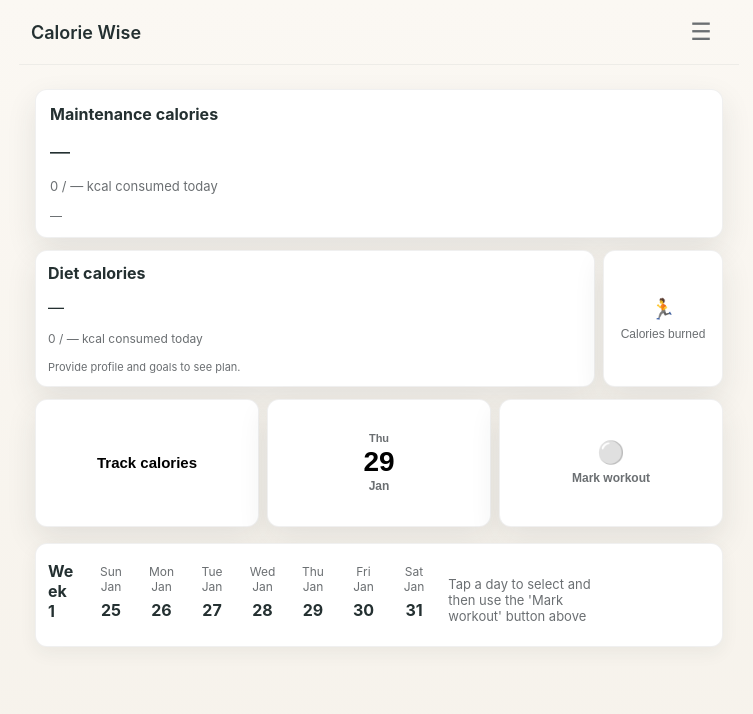
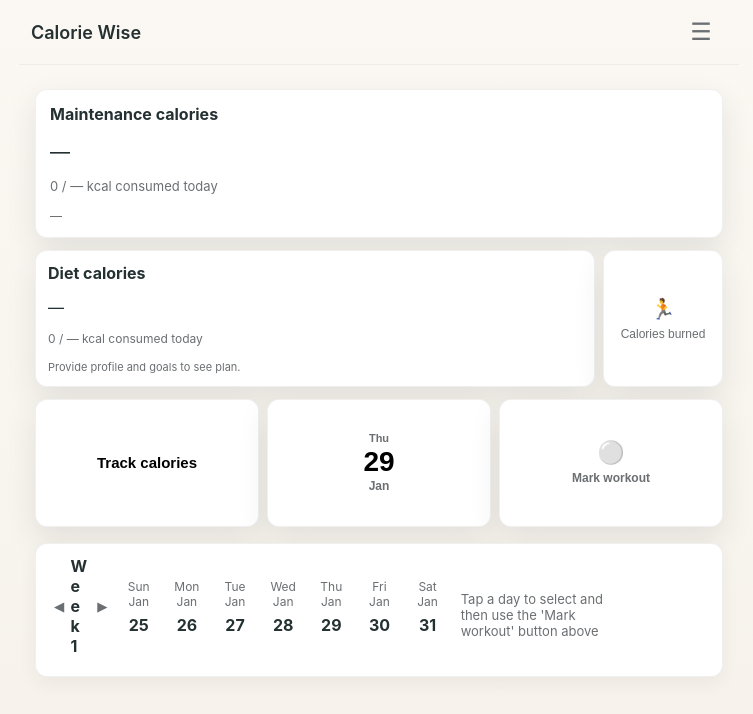
Before and after one commit to AshuferMorningstar/Calorie-Tracker, a React (Vite) app: page / in a window 1280 px wide. Shown: the top 714 px of the page, without its empty margins (261-1014 px from the left). Built offline with nearby package versions, Linux system fonts and the light colour scheme; sample sign-in values are in the browser's storage.

Commit message:
Add week navigation to WeeklyAttendance view
Introduced weekOffset state and navigation buttons to allow users to page through previous and current weeks in the WeeklyAttendance component. The week display and calculation now reflect the selected week.

```diff
--- a/src/App.jsx
+++ b/src/App.jsx
@@ -382,10 +382,13 @@ function WeeklyAttendance({ storageTick, setStorageTick, setWorkoutToday, toggle
   const daysSinceInstall = Math.floor((now - installDate) / (24 * 60 * 60 * 1000))
   const weekIndex = Math.floor(daysSinceInstall / 7) + 1
 
-  // compute current calendar week (Sunday..Saturday) that contains today
+  // allow paging weeks in the home weekly attendance view
+  const [weekOffset, setWeekOffset] = React.useState(0) // 0 = current week, -1 = previous, etc.
+
+  // compute current calendar week (Sunday..Saturday) adjusted by weekOffset
   const weekStart = new Date(now)
   weekStart.setHours(0,0,0,0)
-  weekStart.setDate(now.getDate() - now.getDay())
+  weekStart.setDate(now.getDate() - now.getDay() + (weekOffset * 7))
 
   const days = []
   for(let i=0;i<7;i++){
@@ -404,7 +407,11 @@ function WeeklyAttendance({ storageTick, setStorageTick, setWorkoutToday, toggle
   return (
     <div className="card" style={{padding:12}}>
       <div style={{display:'flex',justifyContent:'space-between',alignItems:'center',marginBottom:8}}>
-        <strong>Week {weekIndex}</strong>
+        <div style={{display:'flex',gap:8,alignItems:'center'}}>
+          <button className="icon-btn" aria-label="Previous week" onClick={()=>setWeekOffset(o=>o-1)}>◀</button>
+          <div style={{fontWeight:700}}>{`Week ${Math.max(1, weekIndex + weekOffset)}`}</div>
+          <button className="icon-btn" aria-label="Next week" onClick={()=> setWeekOffset(o=> Math.min(0, o+1))} disabled={weekOffset >= 0}>▶</button>
+        </div>
       </div>
       <div style={{display:'grid',gridTemplateColumns:'repeat(7,1fr)',gap:6,alignItems:'stretch',width:'100%'}}>
         {days.map(d=>{
```
